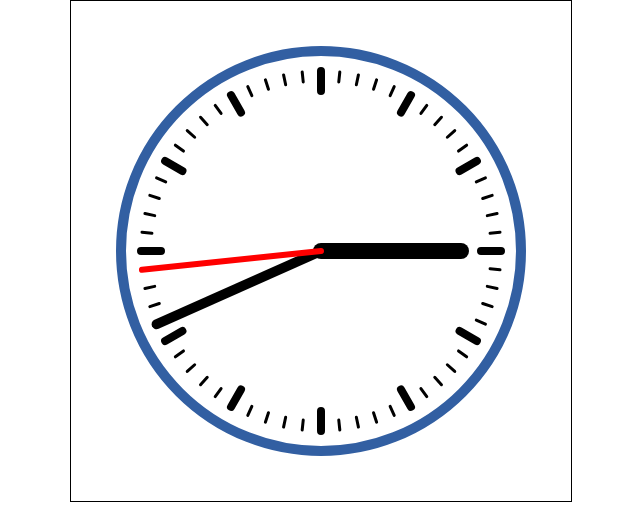
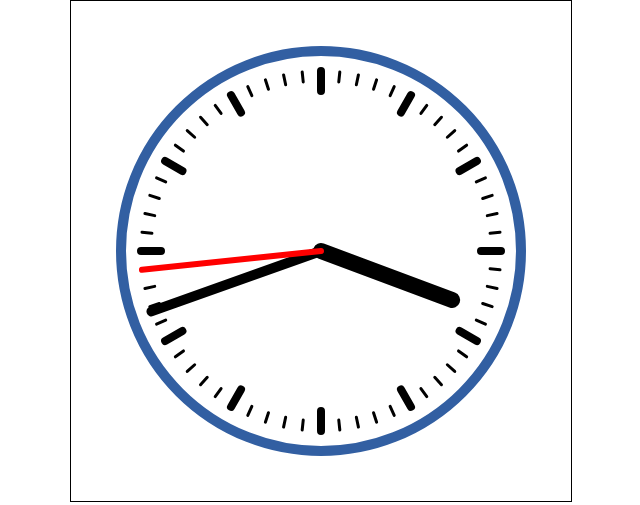
Before and after one commit to viewsing/pratice, a plain HTML site: page canvas时钟/index.html in a window 1280 px wide. Shown: the whole page, without its empty margins (319-959 px from the left). Drawn offline with Linux system fonts and the light colour scheme.

```diff
--- a/canvas时钟/index.html
+++ b/canvas时钟/index.html
@@ -78,23 +78,25 @@
 		ctx.clearRect(-canvas.width/2, -canvas.height/2, canvas.width, canvas.height);
 		refreshClock();
 		var time = new Date();
-		var min = time.getMinutes();
-		var hour = time.getHours();
-		var second = time.getSeconds();
-		refreshMinute(ctx, min);
-		refreshHour(ctx, hour);
-		refreshSecond(ctx, second);
+		console.log(time.getMinutes(), time.getHours(), time.getSeconds())
+		var minAngle = 2*Math.PI/60*time.getMinutes() + 2*Math.PI/3600*time.getSeconds();
+		var hourAngle = 2*Math.PI/12*time.getHours() + 2*Math.PI/12/60*time.getMinutes();
+		var secondAngle = 2*Math.PI/60*time.getSeconds();
+		refreshMinute(ctx, minAngle);
+		refreshHour(ctx, hourAngle);
+		refreshSecond(ctx, secondAngle);
 	}, 1000);
 
 	refreshClock();
-	refreshMinute(ctx, new Date().getMinutes());
-	refreshHour(ctx, new Date().getHours());
-	refreshSecond(ctx, new Date().getSeconds());
+	var time = new Date();
+	refreshMinute(ctx, 2*Math.PI/60*time.getMinutes() + 2*Math.PI/3600*time.getSeconds());
+	refreshHour(ctx, 2*Math.PI/12*time.getHours() + 2*Math.PI/12/60*time.getMinutes());
+	refreshSecond(ctx, 2*Math.PI/60*time.getSeconds());
 
-	function refreshMinute (ctx, min){
+	function refreshMinute (ctx, minAngle){
 		ctx.save();
 		ctx.beginPath();
-		ctx.rotate(Math.PI*2*(min/60));
+		ctx.rotate(minAngle);
 		ctx.moveTo(0,0);
 		ctx.lineTo(180, 0);
 		ctx.lineWidth = 10;
@@ -102,10 +104,10 @@
 		ctx.restore();
 	}
 
-	function refreshHour (ctx,hour){
+	function refreshHour (ctx,hourAngle){
 		ctx.save();
 		ctx.beginPath();
-		ctx.rotate(Math.PI*2*(hour/12));
+		ctx.rotate(hourAngle);
 		ctx.moveTo(0,0);
 		ctx.lineTo(140, 0);
 		ctx.lineWidth = 16;
@@ -113,10 +115,10 @@
 		ctx.restore();
 	}
 
-	function refreshSecond (ctx, second){
+	function refreshSecond (ctx, secondAngle){
 		ctx.save();
 		ctx.beginPath();
-		ctx.rotate(Math.PI*2*(second/60));
+		ctx.rotate(secondAngle);
 		ctx.moveTo(0,0);
 		ctx.lineTo(180, 0);
 		ctx.lineWidth = 6;
```
Also changed, not shown: canvas太阳地球月亮/index.html (added, +76 -0 lines).
